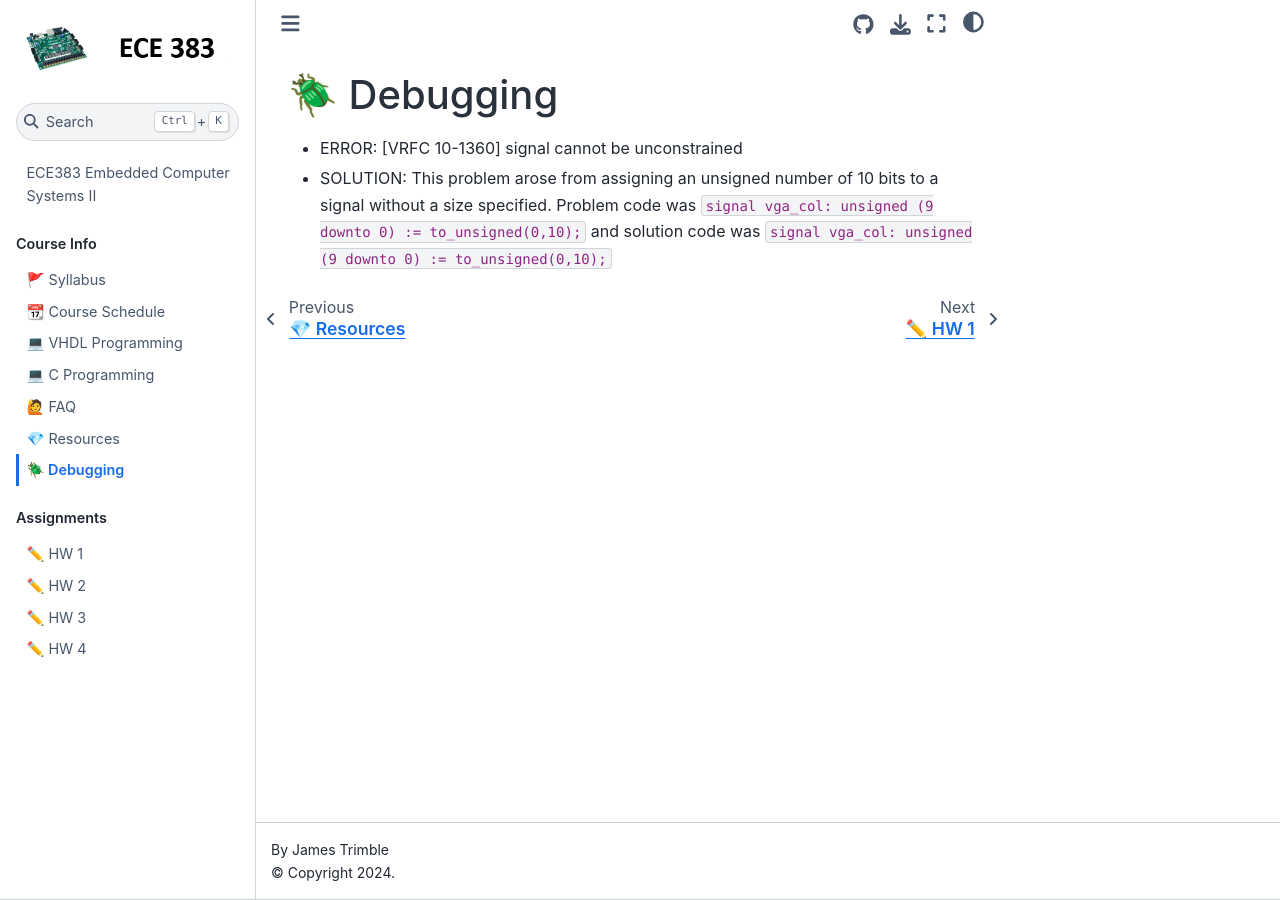
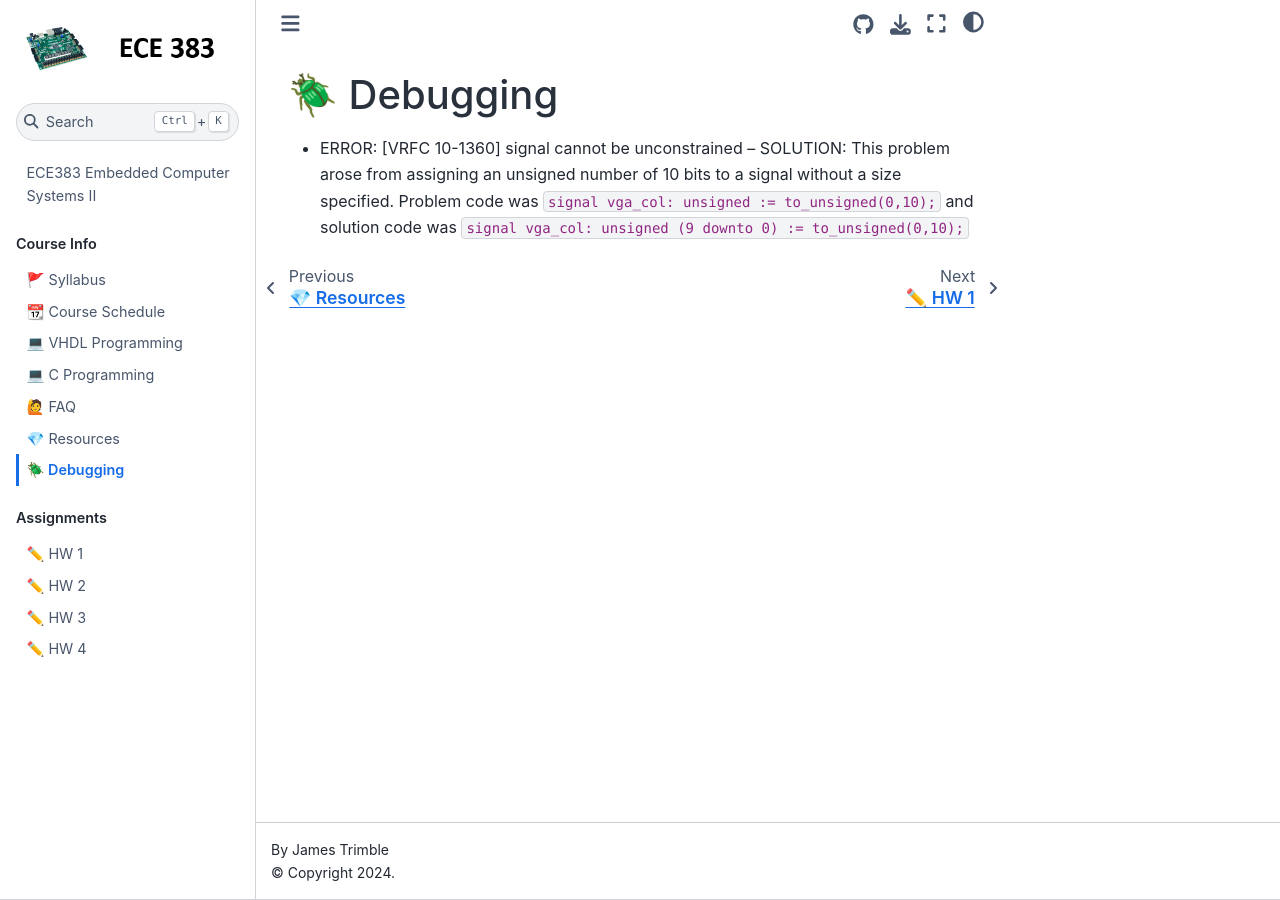
Before and after one commit to USAFA-ECE/ece383, a Jupyter Book: the page built from book/debugging.md, in a window 1280 px wide. Built offline with Jupyter Book 1.0.4 settings and Sphinx 7.4.7 and the Sphinx Book theme 1.1.4, drawn with Linux system fonts in a browser that asks for light colours; pages that are not in the unit, such as notebooks, are missing from menus.

Commit message:
Update debugging.md

```diff
--- a/book/debugging.md
+++ b/book/debugging.md
@@ -1,5 +1,5 @@
 # 🪲 Debugging
 
 - ERROR: [VRFC 10-1360] signal cannot be unconstrained
-- SOLUTION: This problem arose from assigning an unsigned number of 10 bits to a signal without a size specified.
-  Problem code was `signal vga_col: unsigned (9 downto 0) := to_unsigned(0,10);` and solution code was `signal vga_col: unsigned (9 downto 0) := to_unsigned(0,10);`
+-- SOLUTION: This problem arose from assigning an unsigned number of 10 bits to a signal without a size specified.
+  Problem code was `signal vga_col: unsigned := to_unsigned(0,10);` and solution code was `signal vga_col: unsigned (9 downto 0) := to_unsigned(0,10);`
```
